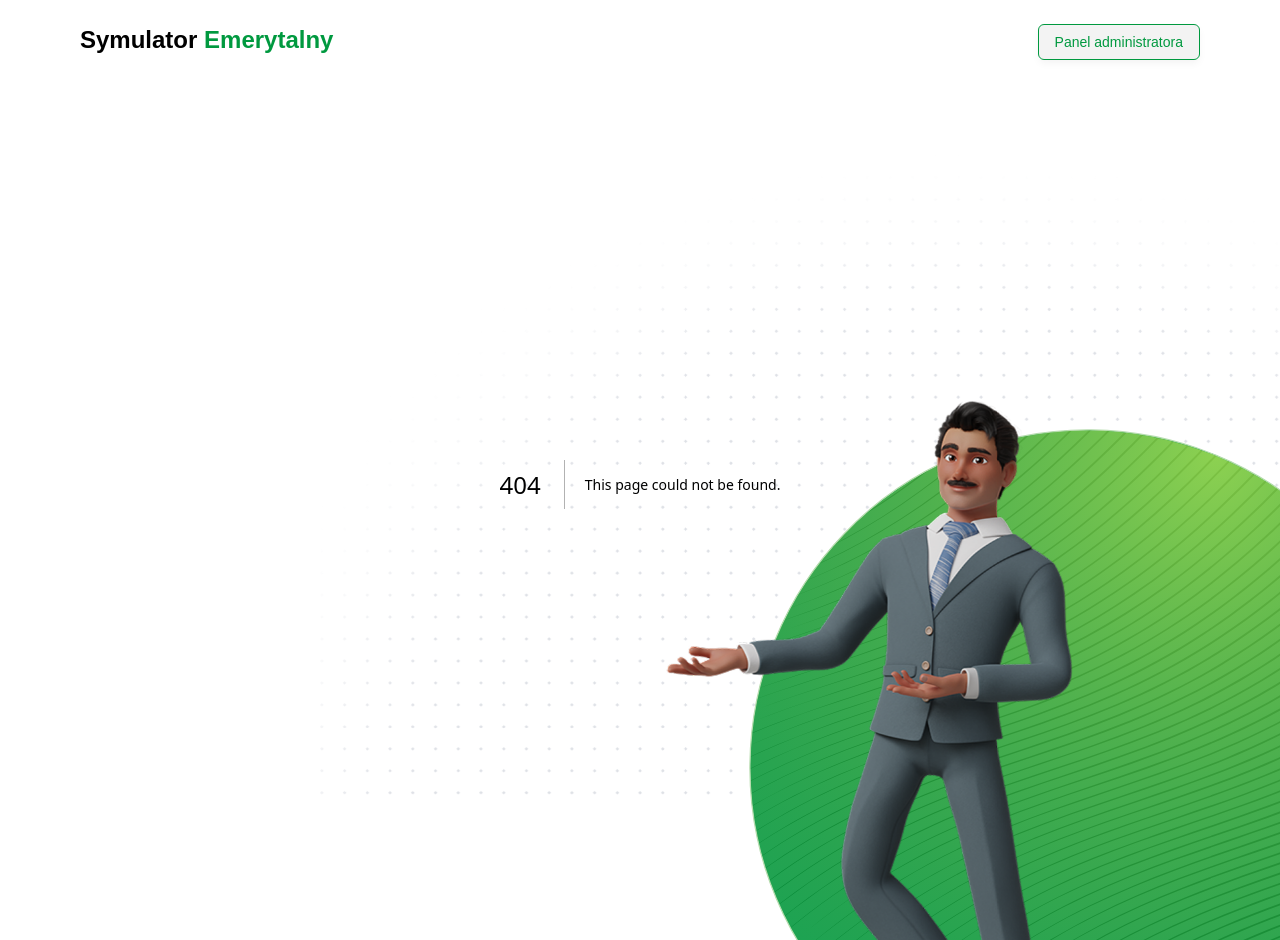
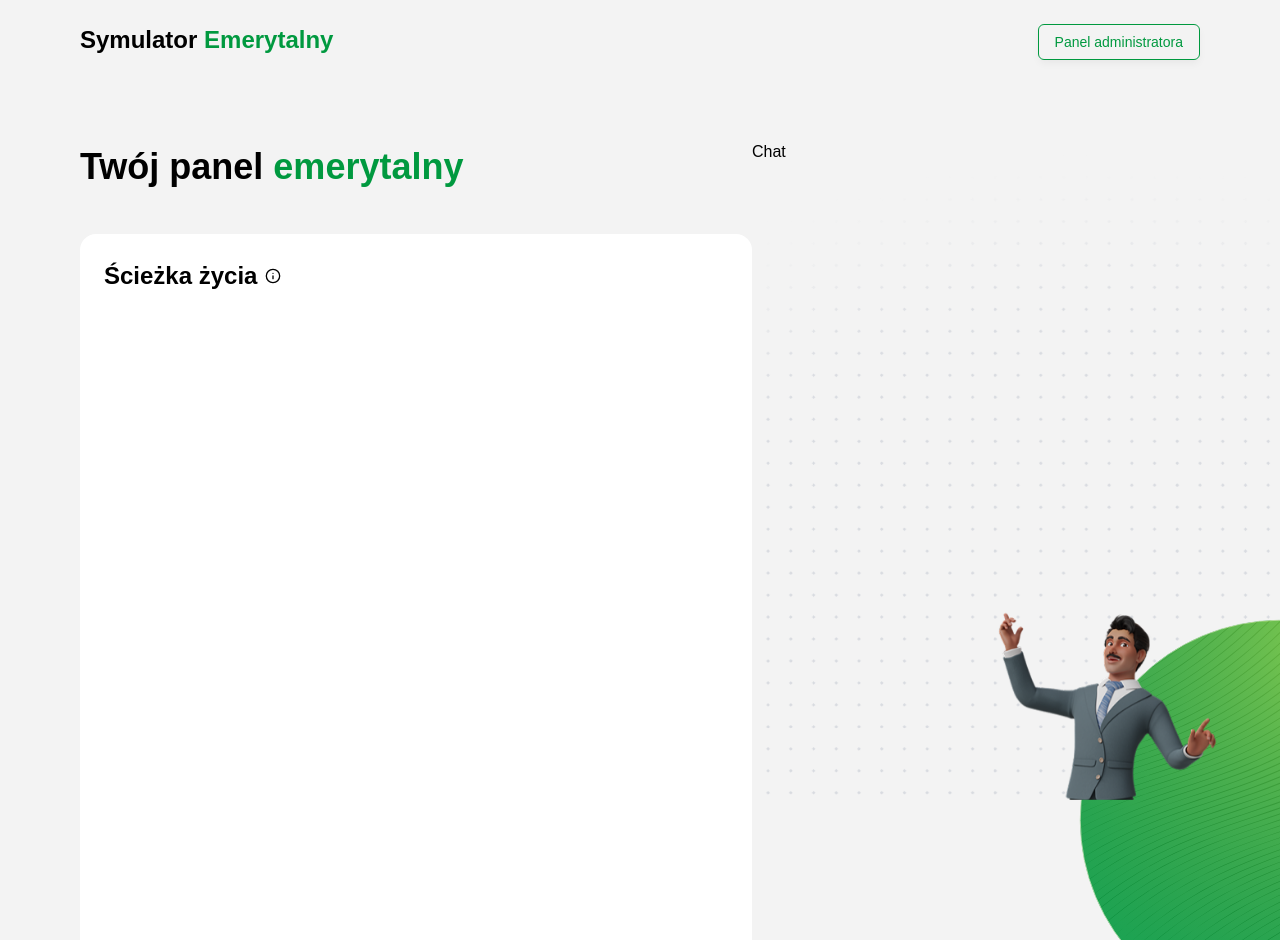
Before and after one commit to brazylijskiLuz/Web25, a Next.js app: page /dashboard in a window 1280 px wide. Before the commit this address had no page. Before the commit the page ends 884 px from the top, so only its background shows below. Built offline with nearby package versions, Linux system fonts and the light colour scheme.

Commit message:
feat: dashboard layout

```diff
--- a/layout/avatar-background.tsx
+++ b/layout/avatar-background.tsx
@@ -13,13 +13,82 @@ const circlePositionVariants = cva(
   {
     variants: {
       position: {
-        middle: "left-1/2 bottom-[-80vh] h-[140vh] transform -translate-x-1/2",
-        right: "-right-[35vw] h-[110vh] bottom-[-51vh]",
-        left: "-left-[45vw] h-[110vh] bottom-[-6vh]",
+        middle: "left-1/2 transform -translate-x-1/2",
+        right: "-right-[35vw]",
+        left: "-left-[45vw]",
+        "pointing-up": "left-1/2 transform -translate-x-1/2",
+      },
+      size: {
+        small: "h-[30vh] bottom-[-10vh]",
+        medium: "h-[55vh] bottom-[-25vh]",
+        large: "h-[70vh] bottom-[-32vh]",
       },
     },
+    compoundVariants: [
+      {
+        position: "middle",
+        size: "small",
+        class: "h-[30vh] bottom-[-15vh]",
+      },
+      {
+        position: "middle",
+        size: "medium",
+        class: "h-[55vh] bottom-[-25vh]",
+      },
+      {
+        position: "middle",
+        size: "large",
+        class: "h-[70vh] bottom-[-40vh]",
+      },
+      {
+        position: "right",
+        size: "small",
+        class: "h-[65vh] bottom-[-35vh] -right-[80vh]",
+      },
+      {
+        position: "right",
+        size: "medium",
+        class: "h-[55vh] bottom-[-25vh]",
+      },
+      {
+        position: "right",
+        size: "large",
+        class: "h-[70vh] bottom-[-37vh]",
+      },
+      {
+        position: "left",
+        size: "small",
+        class: "h-[30vh] bottom-[-5vh]",
+      },
+      {
+        position: "left",
+        size: "medium",
+        class: "h-[55vh] bottom-[-3vh]",
+      },
+      {
+        position: "left",
+        size: "large",
+        class: "h-[70vh] bottom-[-12vh]",
+      },
+      {
+        position: "pointing-up",
+        size: "small",
+        class: "h-[30vh] bottom-[-12vh]",
+      },
+      {
+        position: "pointing-up",
+        size: "medium",
+        class: "h-[55vh] bottom-[-27vh]",
+      },
+      {
+        position: "pointing-up",
+        size: "large",
+        class: "h-[70vh] bottom-[-42vh]",
+      },
+    ],
     defaultVariants: {
       position: "middle",
+      size: "medium",
     },
   }
 );
@@ -30,12 +99,81 @@ const patternVariants = cva(
     variants: {
       position: {
         middle: "",
-        right: "ml-[25vw]",
-        left: "ml-[-25vw]",
+        right: "",
+        left: "",
+        "pointing-up": "",
+      },
+      size: {
+        small: "",
+        medium: "",
+        large: "",
       },
     },
+    compoundVariants: [
+      {
+        position: "middle",
+        size: "small",
+        class: "",
+      },
+      {
+        position: "middle",
+        size: "medium",
+        class: "",
+      },
+      {
+        position: "middle",
+        size: "large",
+        class: "",
+      },
+      {
+        position: "right",
+        size: "small",
+        class: "ml-[35vw]",
+      },
+      {
+        position: "right",
+        size: "medium",
+        class: "ml-[25vw]",
+      },
+      {
+        position: "right",
+        size: "large",
+        class: "ml-[30vw]",
+      },
+      {
+        position: "left",
+        size: "small",
+        class: "ml-[-20vw]",
+      },
+      {
+        position: "left",
+        size: "medium",
+        class: "ml-[-25vw]",
+      },
+      {
+        position: "left",
+        size: "large",
+        class: "ml-[-30vw]",
+      },
+      {
+        position: "pointing-up",
+        size: "small",
+        class: "",
+      },
+      {
+        position: "pointing-up",
+        size: "medium",
+        class: "",
+      },
+      {
+        position: "pointing-up",
+        size: "large",
+        class: "",
+      },
+    ],
     defaultVariants: {
       position: "middle",
+      size: "medium",
     },
   }
 );
@@ -45,19 +183,88 @@ const assistantVariants = cva(
   {
     variants: {
       position: {
-        middle: "left-1/2 bottom-[-65vh] h-[140vh] transform -translate-x-1/2",
-        right: "-right-[25vw] h-[110vh] bottom-[-53vh]",
-        left: "-left-[40vw] h-[110vh] bottom-[-40vh]",
+        middle: "left-1/2 transform -translate-x-1/2",
+        right: "-right-[25vw]",
+        left: "-left-[40vw]",
+        "pointing-up": "left-1/2 transform -translate-x-1/2",
+      },
+      size: {
+        small: "h-[30vh] bottom-[-20vh] -right-[30vw]",
+        medium: "h-[55vh] bottom-[-26vh]",
+        large: "h-[70vh] bottom-[-32vh]",
       },
     },
+    compoundVariants: [
+      {
+        position: "middle",
+        size: "small",
+        class: "h-[30vh] bottom-[-12vh]",
+      },
+      {
+        position: "middle",
+        size: "medium",
+        class: "h-[55vh] bottom-[-26vh]",
+      },
+      {
+        position: "middle",
+        size: "large",
+        class: "h-[70vh] bottom-[-32vh]",
+      },
+      {
+        position: "right",
+        size: "small",
+        class: "h-[30vh] bottom-0 -right-[35vw]",
+      },
+      {
+        position: "right",
+        size: "medium",
+        class: "h-[55vh] bottom-[-26vh]",
+      },
+      {
+        position: "right",
+        size: "large",
+        class: "h-[70vh] bottom-[-37vh]",
+      },
+      {
+        position: "left",
+        size: "small",
+        class: "h-[30vh] bottom-[-5vh]",
+      },
+      {
+        position: "left",
+        size: "medium",
+        class: "h-[55vh] bottom-[-20vh]",
+      },
+      {
+        position: "left",
+        size: "large",
+        class: "h-[70vh] bottom-[-30vh]",
+      },
+      {
+        position: "pointing-up",
+        size: "small",
+        class: "h-[30vh] bottom-[-10vh]",
+      },
+      {
+        position: "pointing-up",
+        size: "medium",
+        class: "h-[55vh] bottom-[-25vh]",
+      },
+      {
+        position: "pointing-up",
+        size: "large",
+        class: "h-[70vh] bottom-[-35vh]",
+      },
+    ],
     defaultVariants: {
       position: "middle",
+      size: "medium",
     },
   }
 );
 
 const getAssistantImagePath = (
-  assistant: "hand-raised" | "pointing-right" | "pointing-left"
+  assistant: "hand-raised" | "pointing-right" | "pointing-left" | "pointing-up"
 ) => {
   switch (assistant) {
     case "hand-raised":
@@ -66,6 +273,8 @@ const getAssistantImagePath = (
       return "/pointing-right.png";
     case "pointing-left":
       return "/pointing-left.png";
+    case "pointing-up":
+      return "/pointing-up.png";
     default:
       return "/hand-raised.png";
   }
@@ -76,7 +285,14 @@ export const AvatarBackground = ({ children }: AvatarBackgroundProps) => {
 
   return (
     <div>
-      <div className={cn(patternVariants({ position: avatar.avatarPosition }))}>
+      <div
+        className={cn(
+          patternVariants({
+            position: avatar.avatarPosition,
+            size: avatar.avatarSize,
+          })
+        )}
+      >
         <Image src="/pattern.png" alt="pattern" fill priority />
       </div>
 
@@ -86,7 +302,10 @@ export const AvatarBackground = ({ children }: AvatarBackgroundProps) => {
 
       <div
         className={cn(
-          circlePositionVariants({ position: avatar.avatarPosition })
+          circlePositionVariants({
+            position: avatar.avatarPosition,
+            size: avatar.avatarSize,
+          })
         )}
       >
         <Image
@@ -98,7 +317,12 @@ export const AvatarBackground = ({ children }: AvatarBackgroundProps) => {
         />
       </div>
       <div
-        className={cn(assistantVariants({ position: avatar.avatarPosition }))}
+        className={cn(
+          assistantVariants({
+            position: avatar.avatarPosition,
+            size: avatar.avatarSize,
+          })
+        )}
       >
         <Image
           src={getAssistantImagePath(avatar.avatarAssistant)}
--- a/layout/header.tsx
+++ b/layout/header.tsx
@@ -2,7 +2,7 @@ import { Button } from "@/components/ui/button";
 
 export const Header = () => {
   return (
-    <header className="flex justify-between px-20 py-6">
+    <header className="flex justify-between py-6">
       <p className="text-2xl font-semibold">
         Symulator <span className="text-primary">Emerytalny</span>
       </p>
--- /dev/null
+++ b/src/app/dashboard/page.tsx
@@ -0,0 +1,33 @@
+"use client";
+
+import { useEffect } from "react";
+import useAvatar from "@/stores/useAvatar";
+import { Info } from "lucide-react";
+
+const Dashboard = () => {
+  const { setAvatarPosition, setAvatarAssistant, setAvatarSize } = useAvatar();
+
+  useEffect(() => {
+    setAvatarPosition("right");
+    setAvatarSize("small");
+    setAvatarAssistant("pointing-up");
+  }, []);
+
+  return (
+    <div className="flex w-full mt-14">
+      <div className="w-[60%] h-screen">
+        <h1 className="w-full text-[36px] font-bold">
+          Twój panel <span className="text-primary">emerytalny</span>
+        </h1>
+        <div className="w-full rounded-2xl p-6 h-full bg-white shadow-2x mt-10">
+          <h2 className="items-center flex font-bold text-[24px] ">
+            Ścieżka życia <Info className="w-4 h-4 ml-2 " />
+          </h2>
+        </div>
+      </div>
+      <div className="w-[40%]">Chat</div>
+    </div>
+  );
+};
+
+export default Dashboard;
--- a/src/app/layout.tsx
+++ b/src/app/layout.tsx
@@ -28,7 +28,7 @@ export default function RootLayout({
   return (
     <html lang="en">
       <body
-        className={`${geistSans.variable} ${geistMono.variable} antialiased`}
+        className={`${geistSans.variable} ${geistMono.variable} antialiased px-20`}
       >
         <Header />
         <AvatarBackground>{children}</AvatarBackground>
--- a/src/app/page.tsx
+++ b/src/app/page.tsx
@@ -4,6 +4,7 @@ import { useEffect, useState } from "react";
 import { Title } from "@/components/onboarding/title";
 import { StaticChat } from "@/components/onboarding/static-chat";
 import useAvatar from "@/stores/useAvatar";
+import { redirect } from "next/navigation";
 
 export default function Home() {
   const { setAvatarPosition, setAvatarAssistant } = useAvatar();
@@ -12,6 +13,7 @@ export default function Home() {
   const [animationFinished, setAnimationFinished] = useState(false);
 
   useEffect(() => {
+    redirect("/dashboard");
     setAvatarPosition("middle");
     setAvatarAssistant("hand-raised");
   }, []);
--- a/src/stores/useAvatar.ts
+++ b/src/stores/useAvatar.ts
@@ -1,19 +1,33 @@
 import { create } from "zustand";
 
 interface AvatarStore {
-  avatarPosition: "right" | "left" | "middle";
-  avatarAssistant: "hand-raised" | "pointing-right" | "pointing-left";
+  avatarPosition: "right" | "left" | "middle" | "pointing-up";
+  avatarAssistant:
+    | "hand-raised"
+    | "pointing-right"
+    | "pointing-left"
+    | "pointing-up";
+  avatarSize: "small" | "medium" | "large";
   setAvatarAssistant: (
-    assistant: "hand-raised" | "pointing-right" | "pointing-left"
+    assistant:
+      | "hand-raised"
+      | "pointing-right"
+      | "pointing-left"
+      | "pointing-up"
   ) => void;
-  setAvatarPosition: (position: "right" | "left" | "middle") => void;
+  setAvatarPosition: (
+    position: "right" | "left" | "middle" | "pointing-up"
+  ) => void;
+  setAvatarSize: (size: "small" | "medium" | "large") => void;
 }
 
 const useAvatar = create<AvatarStore>((set) => ({
   avatarPosition: "right",
   avatarAssistant: "pointing-left",
+  avatarSize: "medium",
   setAvatarAssistant: (assistant) => set({ avatarAssistant: assistant }),
   setAvatarPosition: (position) => set({ avatarPosition: position }),
+  setAvatarSize: (size) => set({ avatarSize: size }),
 }));
 
 export default useAvatar;
```
Also changed, not shown: public/pointing-up.png (added).
